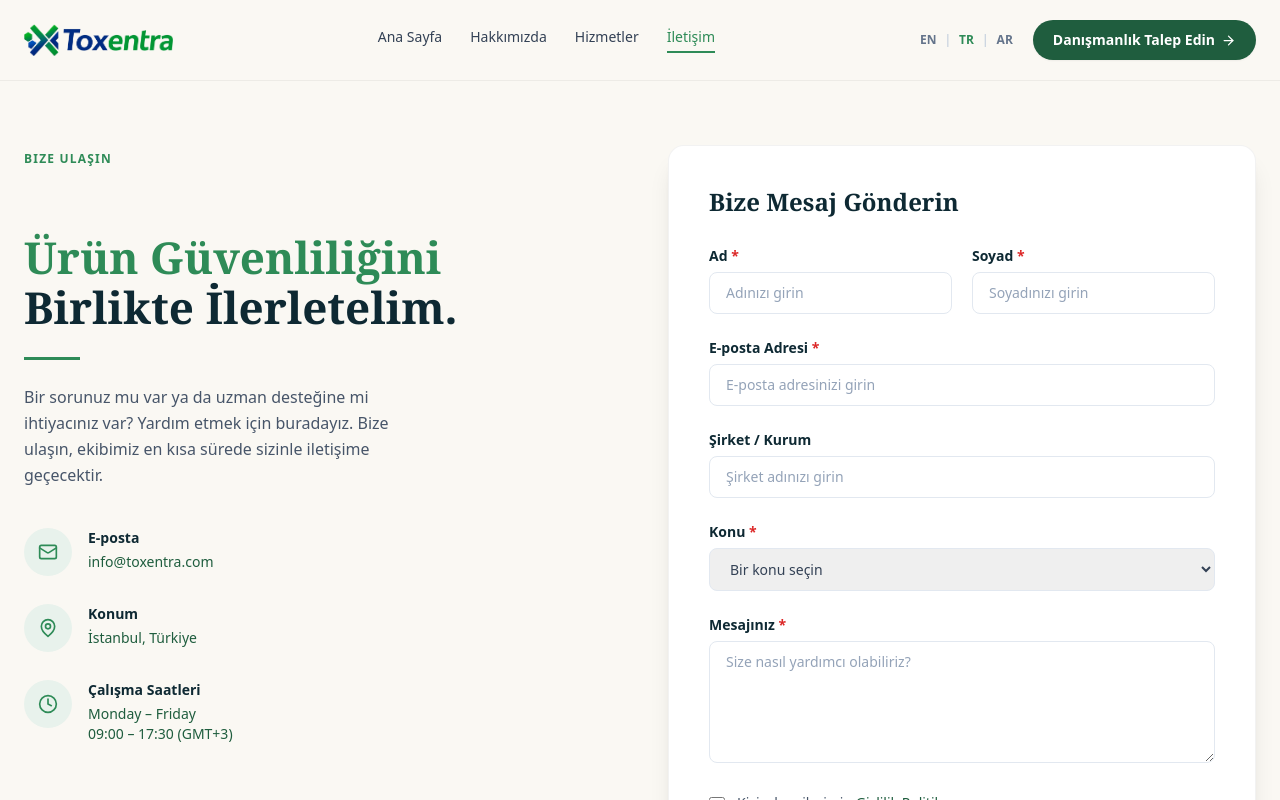
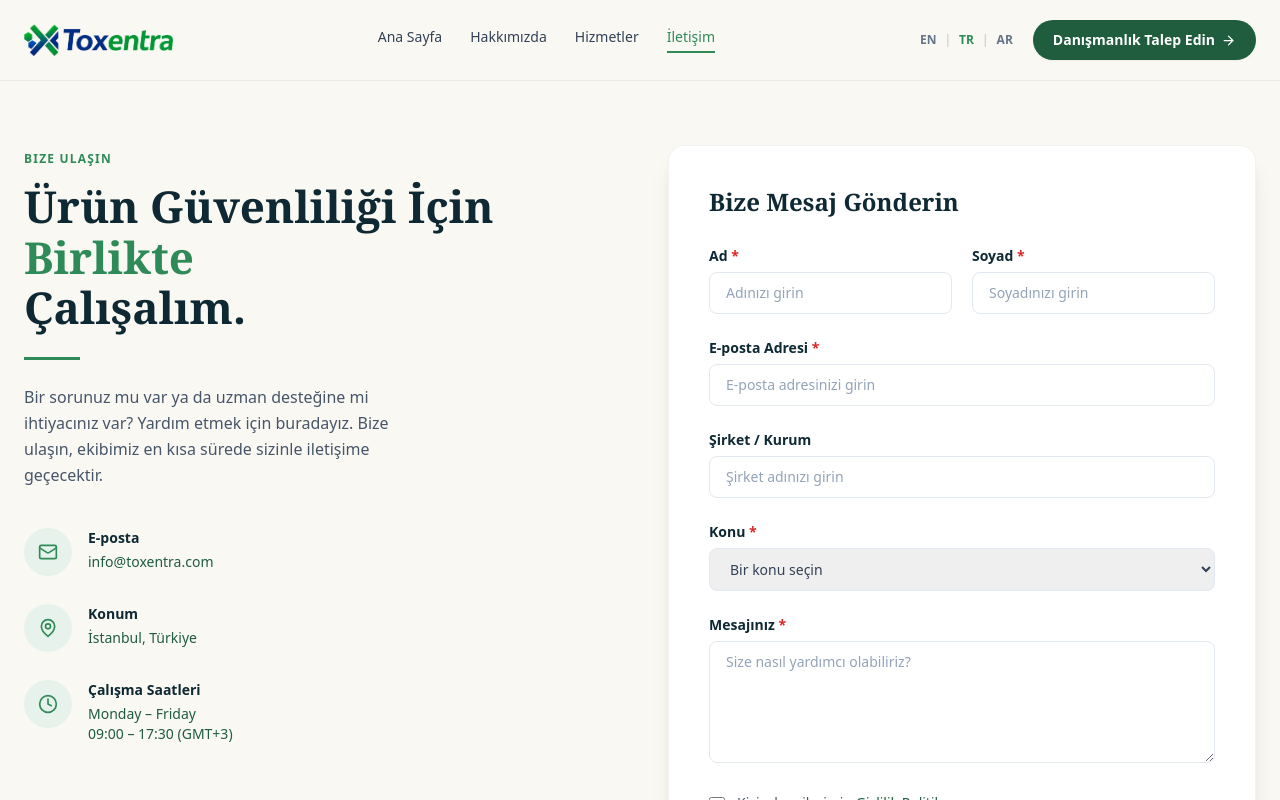
Before and after one commit to shandesipahi/Toxentra-Website, a Next.js app: page /tr/contact in a window 1280 px wide. Shown: the top 800 px of the page. Built offline with nearby package versions, Linux system fonts and the light colour scheme.

Commit message:
Update page.js

```diff
--- a/app/tr/contact/page.js
+++ b/app/tr/contact/page.js
@@ -34,11 +34,11 @@ export default function ContactPage() {
         <div>
           <Eyebrow>Bize Ulaşın</Eyebrow>
           <h1 className="text-4xl md:text-[2.75rem] leading-[1.15] font-bold font-serif mt-3 mb-6">
-            <span className="text-navy-deep"></span>
+            <span className="text-navy-deep">Ürün Güvenliliği İçin</span>
             <br />
-            <span className="text-green">Ürün Güvenliliğini</span>
+            <span className="text-green">Birlikte</span>
             <br />
-            <span className="text-navy-deep">Birlikte İlerletelim.</span>
+            <span className="text-navy-deep">Çalışalım.</span>
           </h1>
           <div className="w-14 h-[3px] mb-6 bg-green" />
           <p className="text-slate-600 leading-relaxed max-w-sm mb-10">
```
